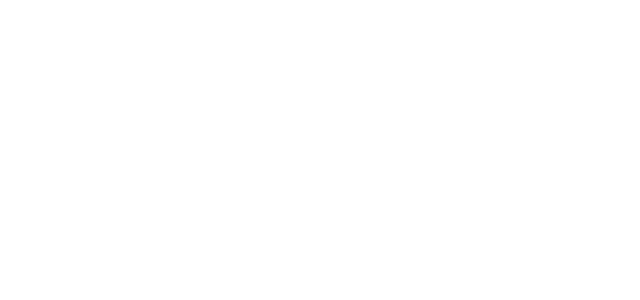
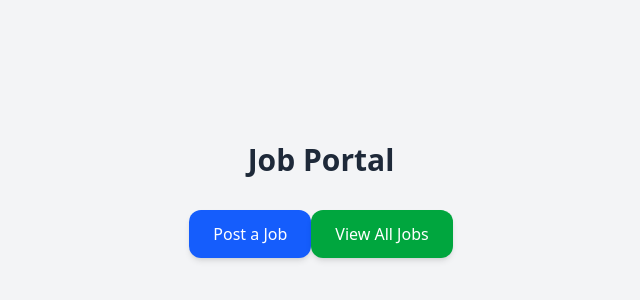
Before and after one commit to abubakrAhmad1/job-portal, a React (Vite) app in the folder frontend/: page /welcome in a window 1280 px wide. Before the commit this address had no page. Shown: the part 192-492 px from the top of the page, without its empty margins (319-959 px from the left). Built offline with nearby package versions, Linux system fonts and the light colour scheme.

Commit message:
feat: make welcome screen

```diff
--- a/frontend/src/features/auth/components/Signin.jsx
+++ b/frontend/src/features/auth/components/Signin.jsx
@@ -35,7 +35,8 @@
 
     if (res.status === 200) {
       dispatch(setAuthenticated(true));
-      navigate("/createjob");
+      // navigate("/createjob");
+
     }
   };
 
@@ -93,6 +94,13 @@
           </button>
         </form>
 
+         <button
+          onClick={() => navigate("/joblist")}
+          className="w-full bg-gray-100 text-gray-700 font-medium py-2.5 rounded-lg hover:bg-gray-200 transition duration-200 mt-3 border border-gray-300"
+        >
+          See Jobs Without Signing In
+        </button>
+
         <p className="text-sm text-gray-600 text-center mt-5">
           Don’t have an account?{" "}
           <Link
--- /dev/null
+++ b/frontend/src/features/jobs/components/Welcome.jsx
@@ -0,0 +1,30 @@
+import React from "react";
+import { useNavigate } from "react-router-dom";
+
+const Welcome = () => {
+  const navigate = useNavigate();
+
+  return (
+    <div className="flex flex-col items-center justify-center h-screen bg-gray-100">
+      <h1 className="text-3xl font-bold mb-8 text-gray-800">Job Portal</h1>
+
+      <div className="space-y-4">
+        <button
+          onClick={() => navigate("/createjob")}
+          className="px-6 py-3 bg-blue-600 text-white rounded-xl shadow-md hover:bg-blue-700 transition"
+        >
+          Post a Job
+        </button>
+
+        <button
+          onClick={() => navigate("/joblist")}
+          className="px-6 py-3 bg-green-600 text-white rounded-xl shadow-md hover:bg-green-700 transition"
+        >
+          View All Jobs
+        </button>
+      </div>
+    </div>
+  );
+};
+
+export default Welcome;
--- a/frontend/src/routes/routers.jsx
+++ b/frontend/src/routes/routers.jsx
@@ -1,23 +1,26 @@
-import { Routes, Route } from "react-router-dom";
+import { Routes, Route, Navigate } from "react-router-dom"; // ← Add Navigate here
 import SignInPage from "../features/auth/components/Signin";
 import SignUpPage from "../features/auth/components/Signup";
 import JobList from "../features/jobs/components/JobList";
 import MobileLayout from "../layouts/MobileLayout";
 import CreateJobForm from "../features/jobs/components/CreateJob";
 import ProtectedLayout from "../layouts/ProtectedLayout";
+import Welcome from "../features/jobs/components/Welcome";
 
 export default function AppRoutes() {
   return (
     <Routes>
-      <Route path="/" element={<ProtectedLayout />}>
+      <Route path="/" element={<Navigate to="/signin" replace />} />
+      <Route path="/app" element={<ProtectedLayout />}>
         <Route path="createjob" element={<CreateJobForm />} />
+        <Route path="dashboard" element={<MobileLayout />}>
+          <Route path="list" element={<JobList />} />
+        </Route>
       </Route>
       <Route path="/signin" element={<SignInPage />} />
       <Route path="/signup" element={<SignUpPage />} />
       <Route path="/joblist" element={<JobList />} />
-      <Route path="/dashboard" element={<MobileLayout />}>
-        <Route path="list" element={<JobList />} />
-      </Route>
+      <Route path="/welcome" element = {<Welcome />}/>
     </Routes>
   );
 }
```
